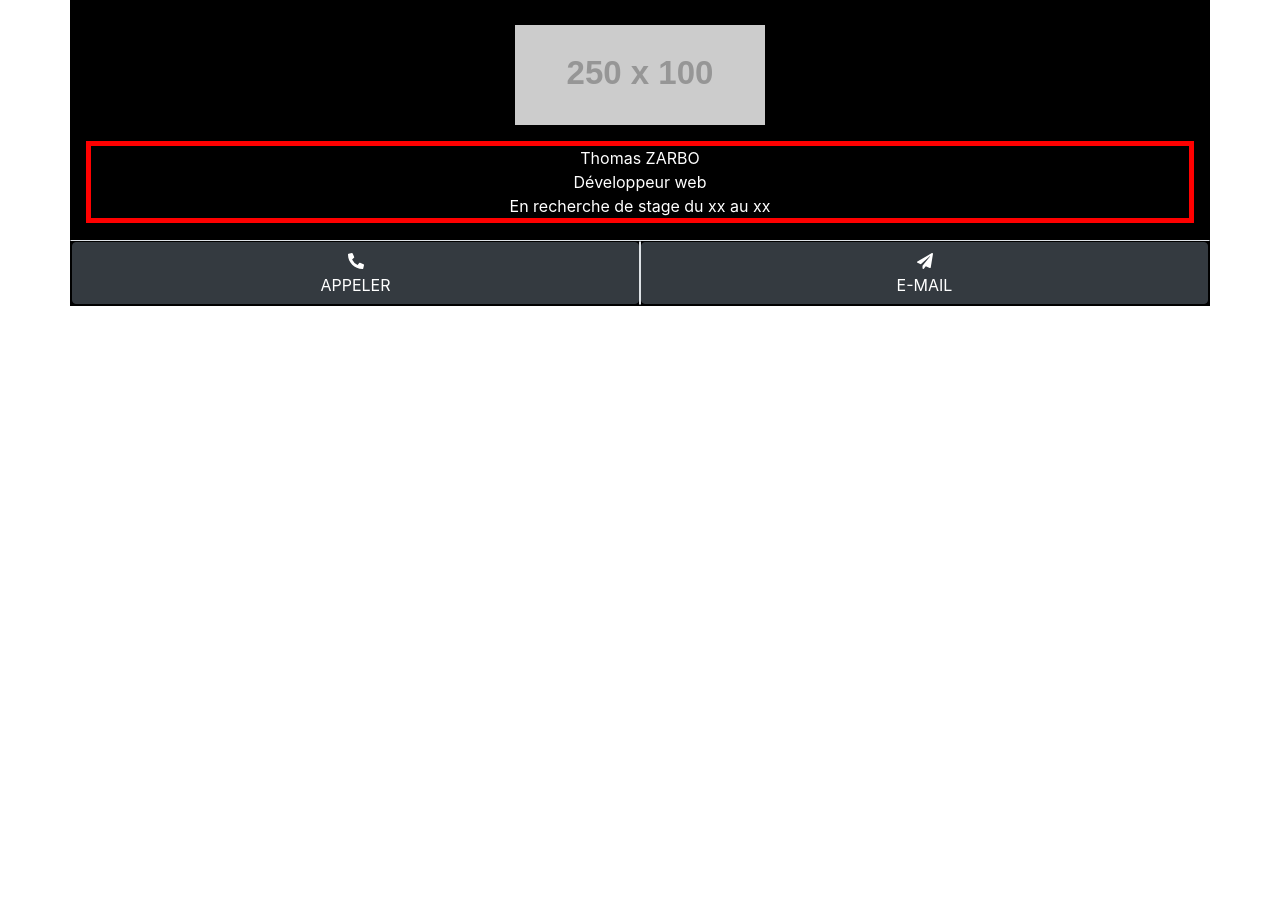
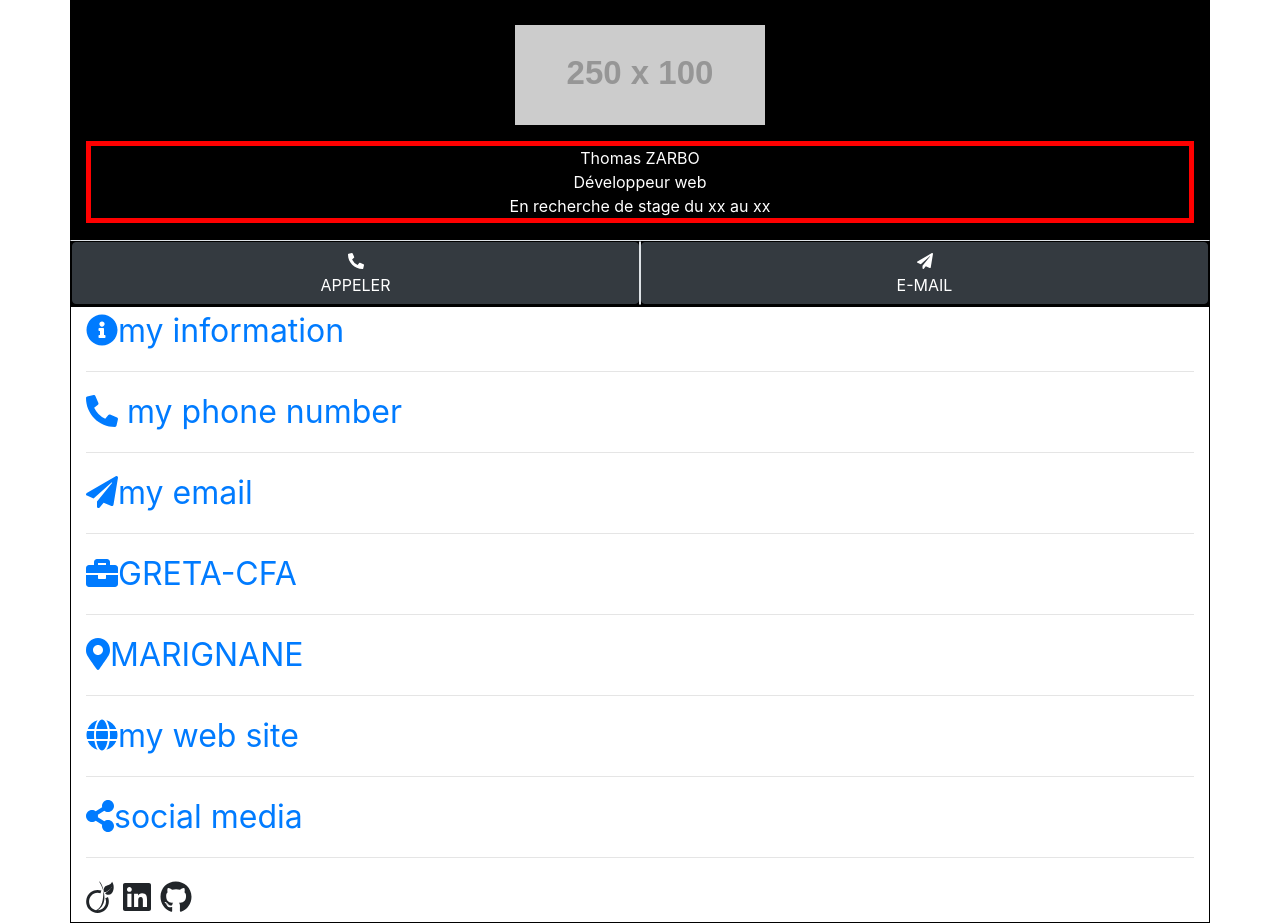
Before and after one commit to GRETA-WEB-2020-Vitrolles/vcard-bootstrap-tom, a plain HTML site: page exo-vcard.html in a window 1280 px wide. Before the commit the page ends 800 px from the top, so only its background shows below. Drawn offline with nearby package versions, Linux system fonts and the light colour scheme; placeholder pictures from the web are drawn by us.

Commit message:
mettre des espaces entre les icones et description

```diff
--- a/exo-vcard.html
+++ b/exo-vcard.html
@@ -36,6 +36,9 @@
       .red-hover:hover {
         color: red;
       }
+      .font-size {
+        font-size: 2em;
+      }
     </style>
   </head>
   <body>
@@ -61,6 +64,36 @@
         Toto
       </div>
 
+      commande git
+
+      ls -l : afficher les fichiers/dossiers
+ls -al : afficher les fichiers/dossiers (+ ceux cachés)
+
+cd xxx : aller dans le dossier xxx
+cd .. : remonter d'un dossier
+cd / : se déplacer à la racine du disque
+cd - : revenir au dossier précédent
+
+ctrl + C passer son tour
+get clone
+touch xxx
+git status
+git commit
+
+git config
+
+
+git config user.name "Thomas"
+git config --global user.email "thomas.zarbo@yahoo.fr"
+
+git log
+git remote -v
+
+git add exo-vcard.html
+git commit -m "ma black card"
+git push
+
+git switch -c
     </div> -->
 
     <header class="container back-black pt-4">
@@ -68,7 +101,14 @@
 
       <div class="back-black font-white text-center ">
 
-        <img src="https://fakeimg.pl/250x100/ff0000/"> <br>  <!-- NOTE: https://fakeimg.pl/ -->
+        <img src="https://fakeimg.pl/250x100/ff0000/"> <br>
+
+          <!-- NOTE: https://fakeimg.pl/ -->
+          <!-- NOTE: https://getbootstrap.com/ -->
+          <!-- NOTE: https://validator.w3.org/#validate_by_input -->
+          <!-- NOTE: https://fontawesome.com/icons?d=gallery&m=free -->
+
+
 
         <div class="my-3 border-red">
 
@@ -108,6 +148,28 @@
 
     </header>
 
+    <div class="container font-size">
+
+      <a href="#" class=""> <span class="fas fa-info-circle"></span>my information </a> <hr>
+      <a href="#">  <span class="fas fa-phone-alt"></span>  my phone number </a><hr>
+      <a href="#"> <span class="fas fa-paper-plane"></span>my email </a><hr>
+      <a href="#"> <span class="fas fa-briefcase"></span>GRETA-CFA </a><hr>
+      <a href="#"> <span class="fas fa-map-marker-alt"></span>MARIGNANE </a><hr>
+      <a href="#"> <span class="fas fa-globe"></span>my web site </a><hr>
+      <a href="#"> <span class="fas fa-share-alt"></span>social media </a><hr>
+
+      <span class="fab fa-viadeo"></span> <span class="fab fa-linkedin"></span> <span class="fab fa-github"></span>
+
+
+    </div>
+
+
+
+
+
+
+
+
 
     <!-- Optional JavaScript -->
     <script src="https://cdnjs.cloudflare.com/ajax/libs/font-awesome/5.12.1/js/all.min.js" integrity="sha256-MAgcygDRahs+F/Nk5Vz387whB4kSK9NXlDN3w58LLq0=" crossorigin="anonymous"></script>
```
